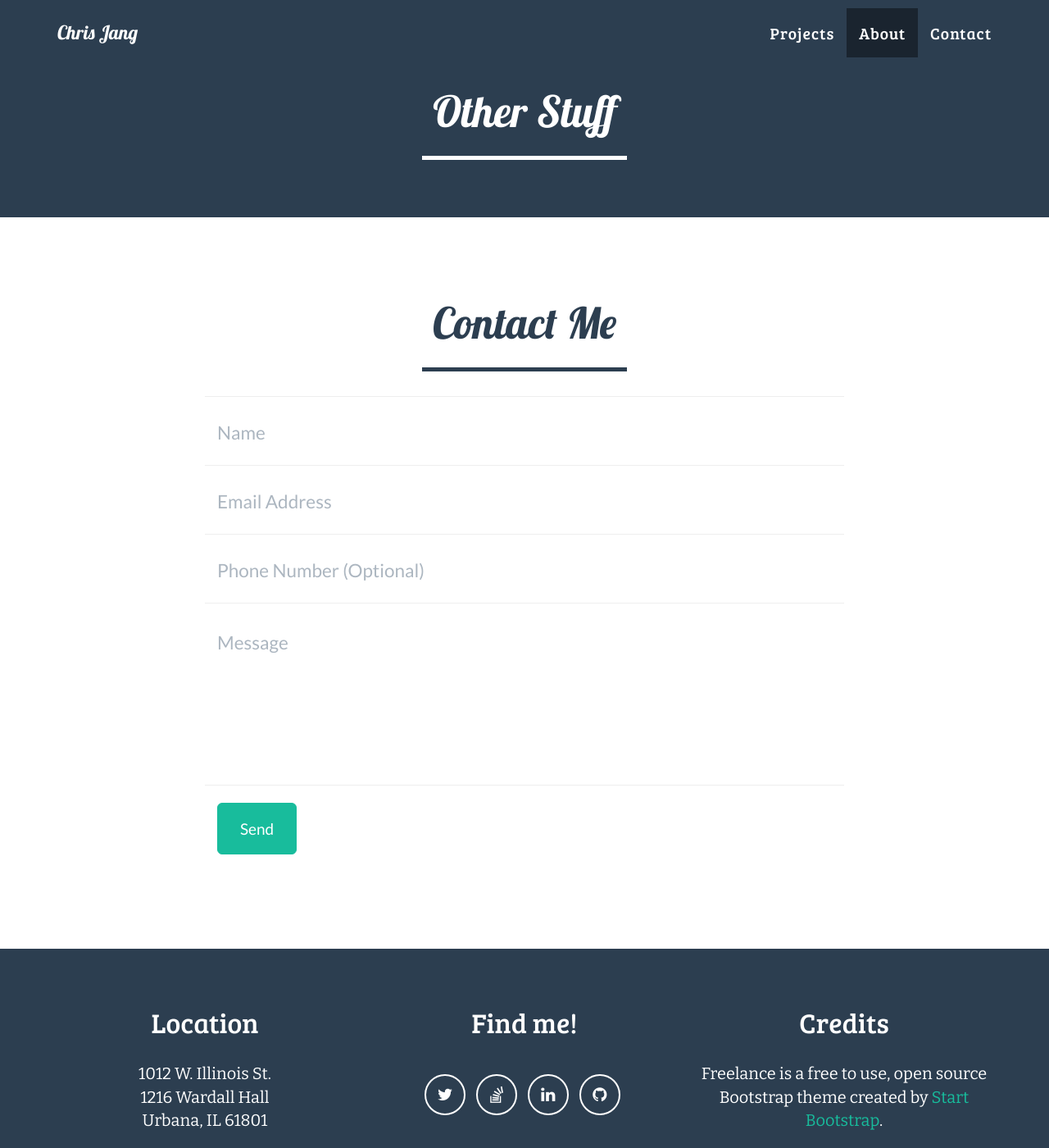
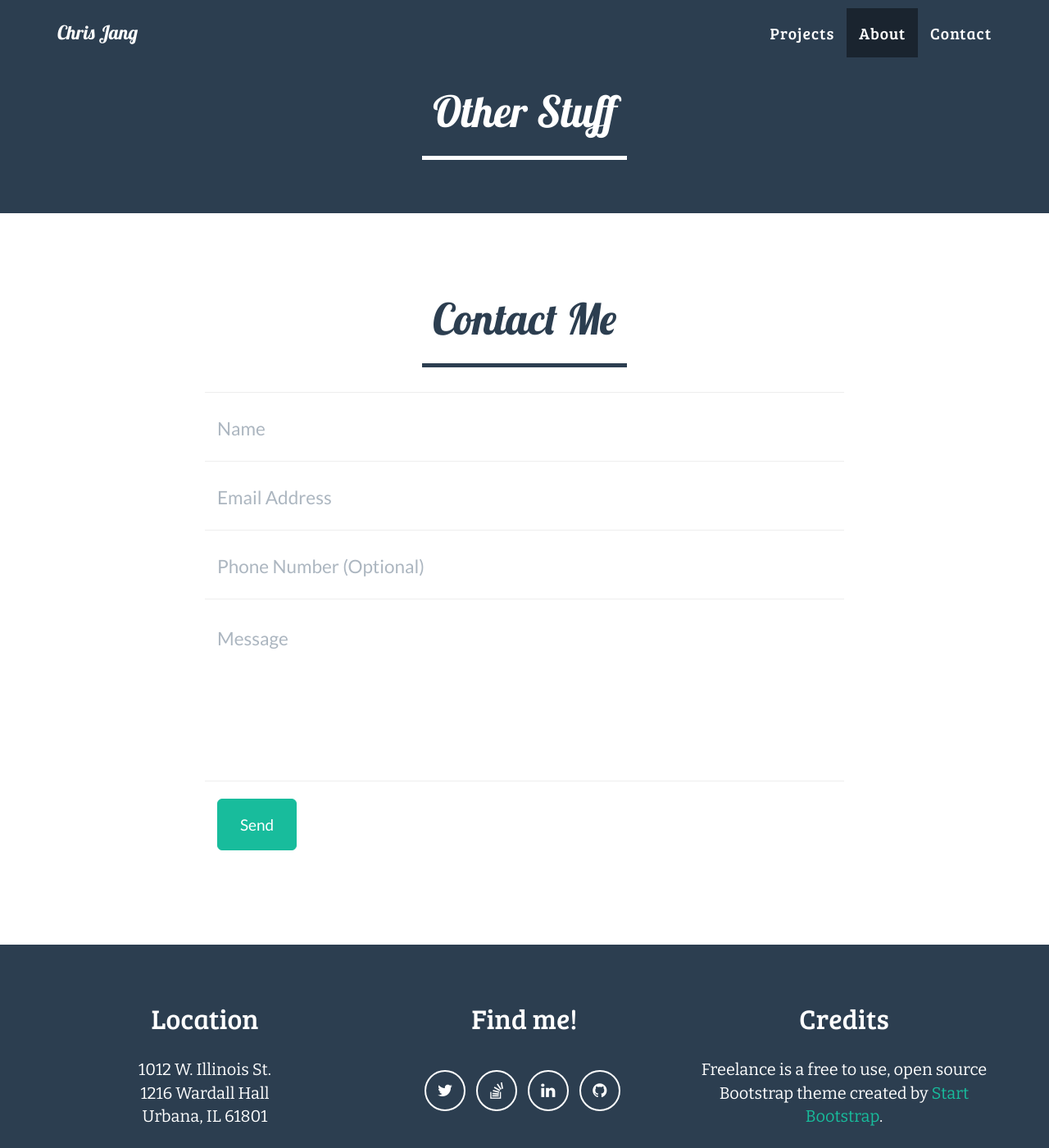
Before and after one commit to cjang5/cjang5.github.io, a Jekyll site: the page built from index.html, in a window 1280 px wide and 1400 px high, scrolled down 1347 px. Shown: the whole window at 82% size. Built offline with Jekyll 4.4.1, drawn with Linux system fonts in a browser that asks for light colours.

Commit message:
Updated paddig again

```diff
--- a/_includes/css/main.css
+++ b/_includes/css/main.css
@@ -226,7 +226,7 @@ section.success {
 }
 
 section.OtherStuff {
-    padding: 50px 0 40px 0;
+    padding: 50px 0 35px 0;
     color: #fff;
     background: #{{ site.color.secondary }};
 }
```
